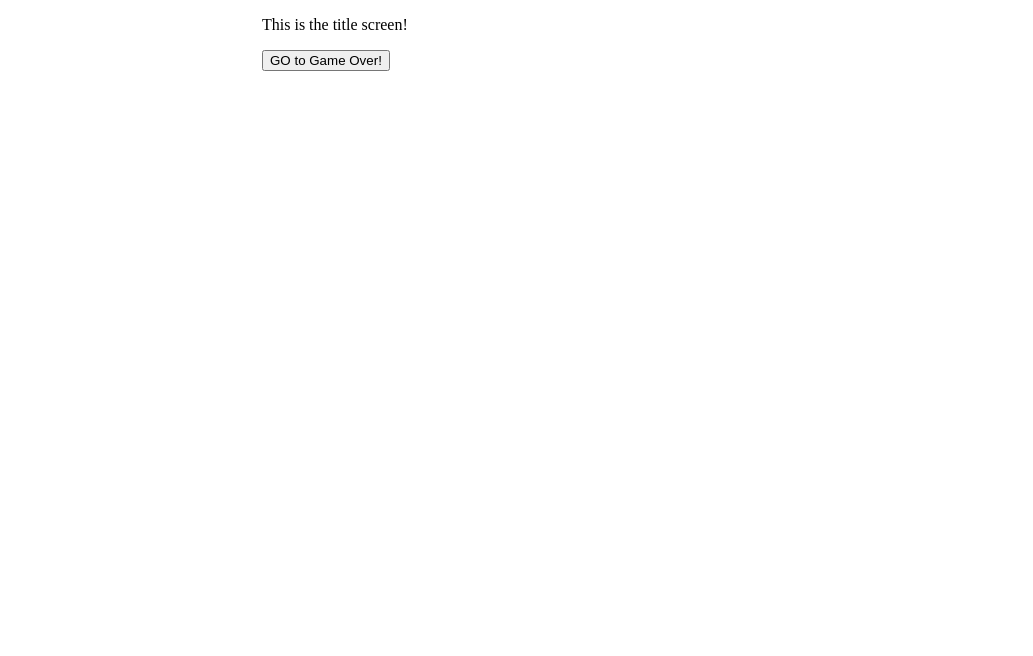
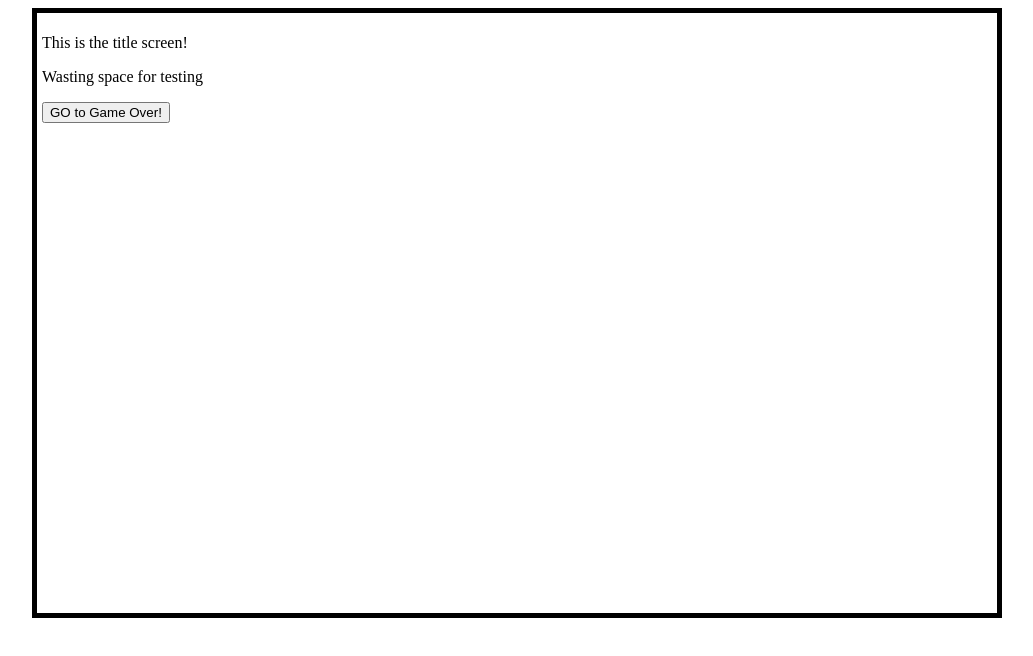
Before and after one commit to profounddark/screenchange, a plain HTML site: page index.html in a window 1280 px wide. Shown: the whole page, without its empty margins (128-1161 px from the left). Drawn offline with Linux system fonts and the light colour scheme.

Commit message:
messed with CSS

```diff
--- a/css/screenmanager.css
+++ b/css/screenmanager.css
@@ -1,21 +1,48 @@
 .viewport
 {
-    margin: 0 auto;
-    width: 500px;
-    height: 500px;
+    position: absolute;
+    border: 5px solid black;
+    left: 50%;
+    margin-left: -37.5%;
+    width: 75%;
+    height: 75%;
 }
 
 .screen
 {
+    position: absolute;
+    top: 0;
+    left: 0;
     display: block;
     margin: 0;
     padding: 0;
     width:100%;
     height:100%;
+    opacity: 1;
+    animation-name: fade;
+    animation-duration:  1.5s;
+    animation-direction: normal;
+    user-select: none;
+    margin: 5px;
 
+}
+
+@keyframes fade
+{
+    0%
+    {
+        opacity: 0;
+    }
+    100%
+    {
+        opacity: 1;
+    }
 }
 
 .inactive
 {
+    opacity: 0;
+
     display: none;
+
 }
--- a/index.html
+++ b/index.html
@@ -15,6 +15,7 @@
     <div class="viewport" id="viewport">
         <div class="screen" screenid="title">
             <p>This is the title screen!</p>
+            <p>Wasting space for testing</p>
             <button id="screenbutton" destination="gameover">GO to Game Over!</button>
         </div>
 
```
